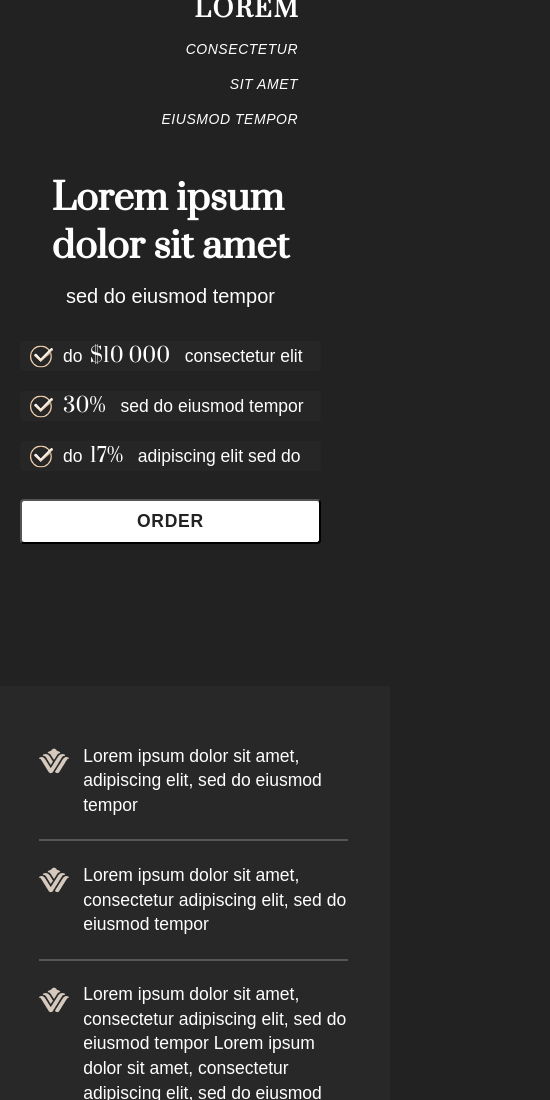
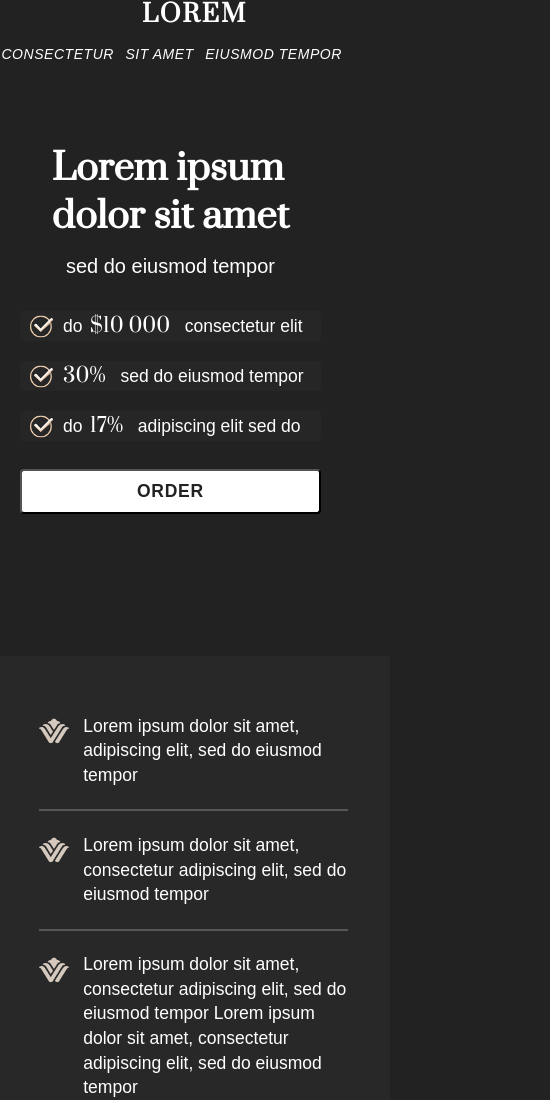
Before and after one commit to Maks19OO/MST-Test, a plain HTML site: page index.html in a window 390 px wide. Shown: the top 1100 px of the page, 550 px wide, since content can reach past the window. Drawn offline with Linux system fonts and the light colour scheme.

Commit message:
Update media.css

```diff
--- a/css/media.css
+++ b/css/media.css
@@ -1206,14 +1206,14 @@
 
 @media (max-width: 480px) {
   nav .container {
-    width: 50%;
+    width: 100%;
     height: 65px;
     display: flex;
     justify-content: flex-start;
     align-items: center;
     gap: 112px;
     background-color: #222222;
-    margin: 30px 0 0 160px;
+    margin: 0px;
   }
 
     nav .inner {
@@ -1223,6 +1223,8 @@
 
     nav .text-block {
       padding: 0;
+      justify-content: center;
+      width: 100%;
     }
 
     nav .main-text {
@@ -1230,8 +1232,9 @@
     }
 
     nav .sub-texts {
-      flex-direction: column;
       gap: 10px;
+      width: 100%;
+      justify-content: center;
     }
 
     nav .sub-text {
@@ -1341,5 +1344,9 @@
       top:50%;
       left: 70%;
     }
-
+    @media (max-width:380px) {
+      .icons-container{
+        left: 0%;
+      }
+    }
   }
```
